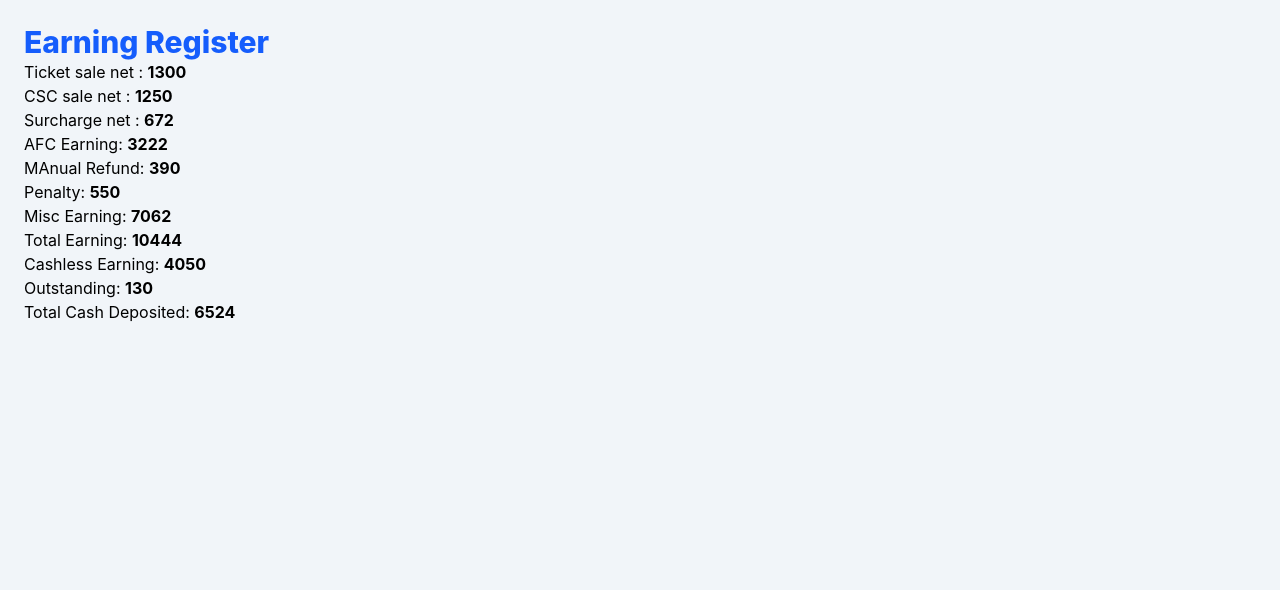
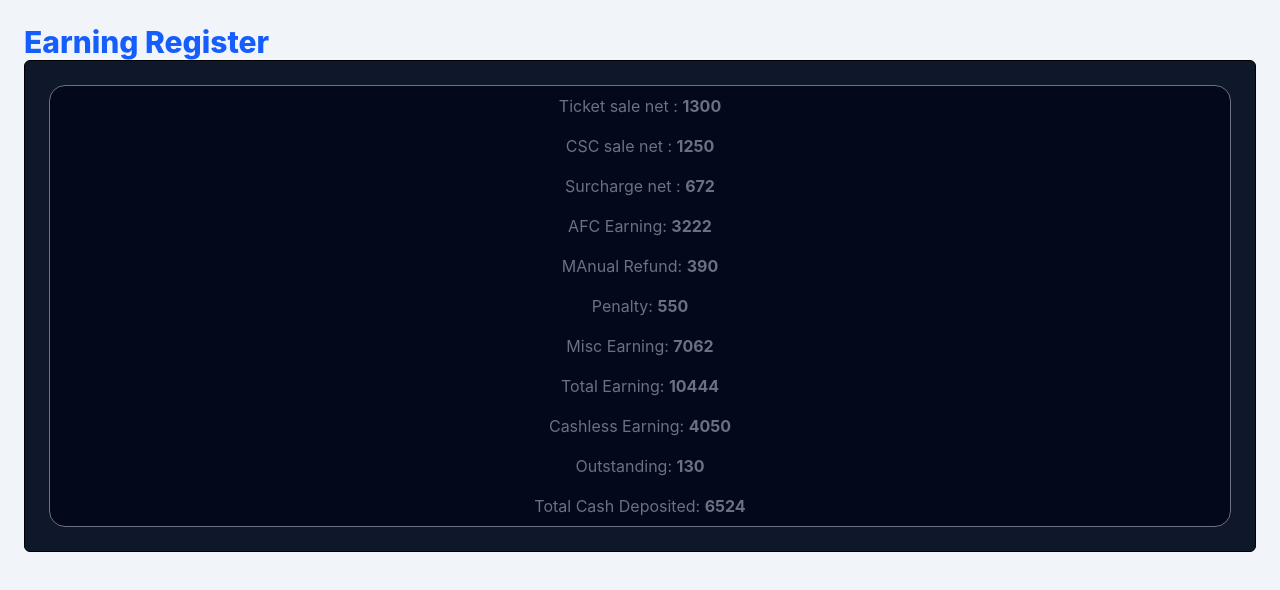
Before and after one commit to vineetsingh23/dmrc-earning, a React (Vite) app: page / in a window 1280 px wide. Shown: the top 590 px of the page. Built offline with nearby package versions, Linux system fonts and the light colour scheme.

Commit message:
types created2

```diff
--- a/src/App.tsx
+++ b/src/App.tsx
@@ -39,8 +39,13 @@ import { ticketSaleNet,
   return (
     <div className='min-h-screen bg-slate-100 p-6'>
     <h1 className='text-3xl text-blue-600 font-extrabold'>Earning Register</h1>
+  <div className='border rounded-md p-6 bg-slate-900'>
 
-  <div>
+  <div className='flex flex-col border hover:border-emerald-300 ease-out hover:-translate-y-1 hover:shadow-2xl hover:shadow-cyan-500/10 transition-all duration-200
+   gap-4 rounded-2xl px-4 py-2 text-center bg-slate-950/80
+   hover:text-gray-500
+   text-gray-500 hover:bg-emerald-950/40 backdrop-blur-md'>
+    <div className='absolute top-0 left-0 h-[2px] w-full rounded-t-2xl bg-linear-to-r  from-transparent via-cyan500 to-transparent opacity-0 transition-opacity duration-300 group-hover:opacity-100'/>
     <p>Ticket sale net : <b>{ticketSaleNet(operatorRow)}</b></p>
     <p>CSC sale net : <b>{cscSaleNet(operatorRow)}</b></p>
     <p>Surcharge net : <b>{surNet(operatorRow)}</b></p>
@@ -54,6 +59,7 @@ import { ticketSaleNet,
     <p> Total Cash Deposited: <b>{totalCashDeposited(operatorRow)}</b></p>
 
     </div>
+     </div>
 
 
 
```
